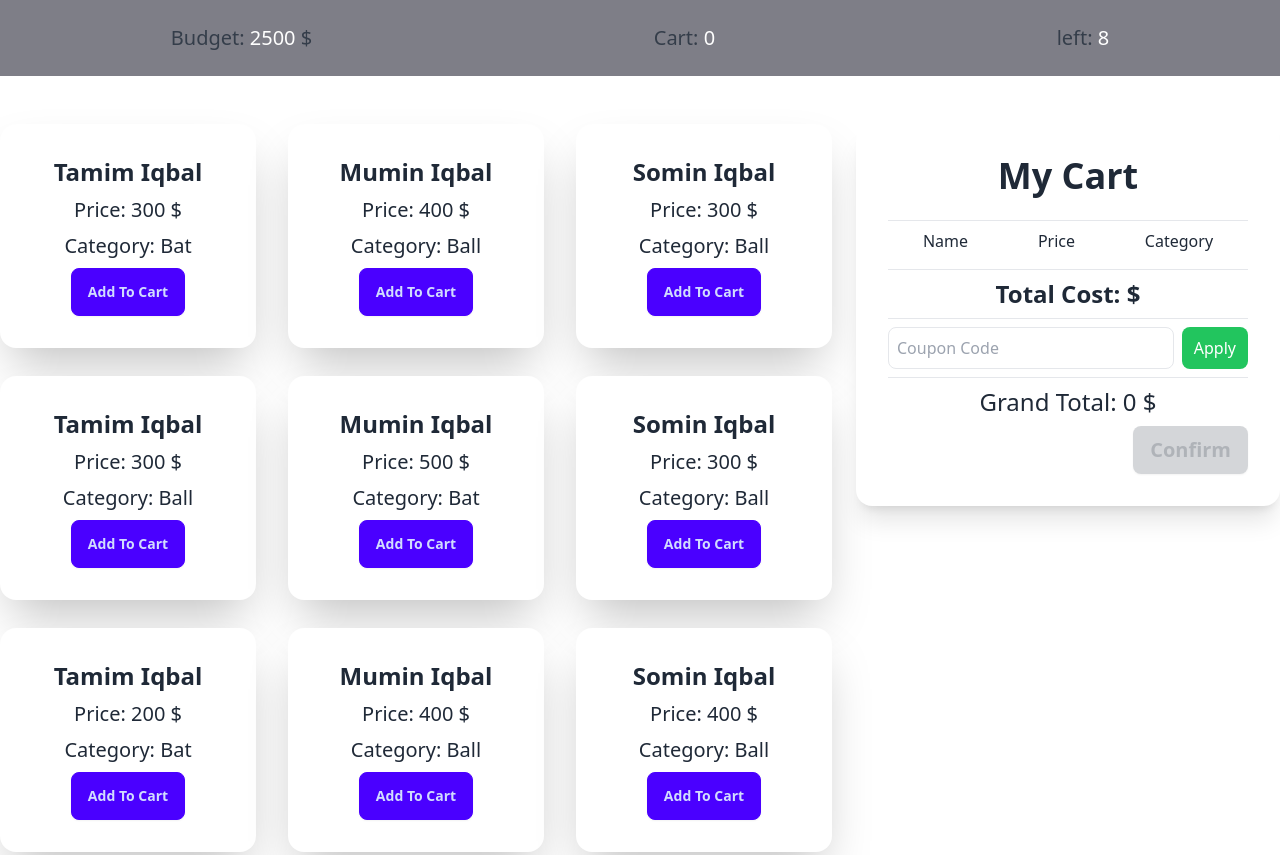
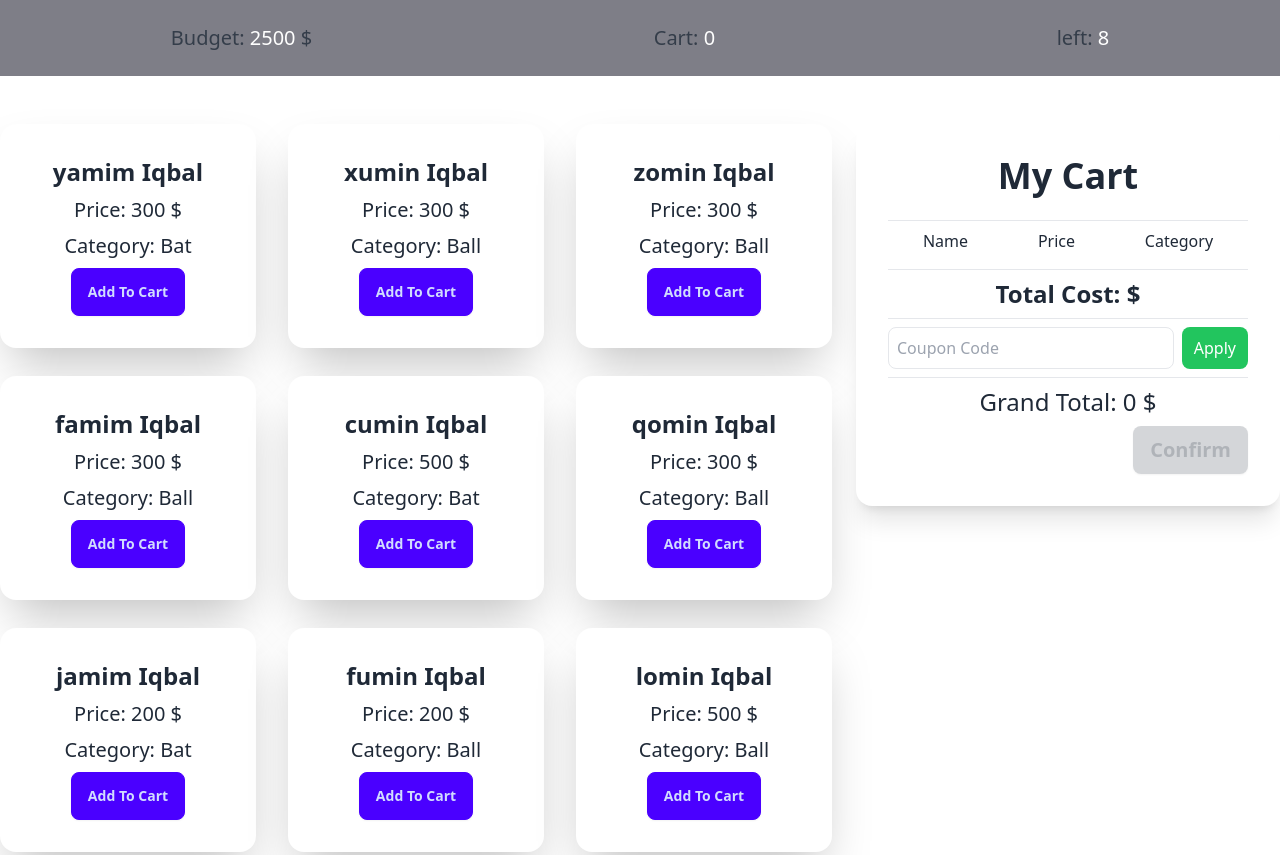
Before and after one commit to Tanvirgit07/spacial-dom-practice, a plain HTML site: page index.html in a window 1280 px wide. Shown: the top 855 px of the page. Drawn offline with nearby package versions, Linux system fonts and the light colour scheme.

Commit message:
final add in foalder

```diff
--- a/index.html
+++ b/index.html
@@ -24,7 +24,7 @@
         <div class="lg:flex gap-8 mb-7">
           <div class="card lg:w-64 w-3/4 mx-auto bg-base-100 shadow-2xl mb-3 lg:mb-0">
             <div class="card-body">
-              <h2 class="text-center text-2xl font-bold">Tamim Iqbal</h2>
+              <h2 class="text-center text-2xl font-bold">yamim Iqbal</h2>
               <h2 class="text-center text-xl">Price: <span id="">300</span> $</h2>
               <h2 class="text-center text-xl">Category: <span>Bat</span></h2>
               <div class="card-actions justify-center">
@@ -34,8 +34,8 @@
           </div>
           <div class="card lg:w-64 w-3/4 mx-auto bg-base-100 shadow-2xl mb-3 lg:mb-0">
             <div class="card-body">
-              <h2 class="text-center text-2xl font-bold">Mumin Iqbal</h2>
-              <h2 class="text-center text-xl">Price: <span id="">400</span> $</h2>
+              <h2 class="text-center text-2xl font-bold">xumin Iqbal</h2>
+              <h2 class="text-center text-xl">Price: <span id="">300</span> $</h2>
               <h2 class="text-center text-xl">Category: <span>Ball</span></h2>
               <div class="card-actions justify-center">
                 <button class="btn btn-primary add-btn">Add To Cart</button>
@@ -44,7 +44,7 @@
           </div>
           <div class="card lg:w-64 w-3/4 mx-auto bg-base-100 shadow-2xl mb-3 lg:mb-0">
             <div class="card-body">
-              <h2 class="text-center text-2xl font-bold">Somin Iqbal</h2>
+              <h2 class="text-center text-2xl font-bold">zomin Iqbal</h2>
               <h2 class="text-center text-xl">Price: <span id="">300</span> $</h2>
               <h2 class="text-center text-xl">Category: <span>Ball</span></h2>
               <div class="card-actions justify-center">
@@ -56,7 +56,7 @@
         <div class="lg:flex gap-8 mb-7">
           <div class="card lg:w-64 w-3/4 mx-auto bg-base-100 shadow-2xl mb-3 lg:mb-0">
             <div class="card-body">
-              <h2 class="text-center text-2xl font-bold">Tamim Iqbal</h2>
+              <h2 class="text-center text-2xl font-bold">famim Iqbal</h2>
               <h2 class="text-center text-xl">Price: <span>300</span> $</h2>
               <h2 class="text-center text-xl">Category: <span>Ball</span></h2>
               <div class="card-actions justify-center">
@@ -66,7 +66,7 @@
           </div>
           <div class="card lg:w-64 w-3/4 mx-auto bg-base-100 shadow-2xl mb-3 lg:mb-0">
             <div class="card-body">
-              <h2 class="text-center text-2xl font-bold">Mumin Iqbal</h2>
+              <h2 class="text-center text-2xl font-bold">cumin Iqbal</h2>
               <h2 class="text-center text-xl">Price: <span>500</span> $</h2>
               <h2 class="text-center text-xl">Category: <span>Bat</span></h2>
               <div class="card-actions justify-center">
@@ -76,7 +76,7 @@
           </div>
           <div class="card lg:w-64 w-3/4 mx-auto bg-base-100 shadow-2xl mb-3 lg:mb-0">
             <div class="card-body">
-              <h2 class="text-center text-2xl font-bold">Somin Iqbal</h2>
+              <h2 class="text-center text-2xl font-bold">qomin Iqbal</h2>
               <h2 class="text-center text-xl">Price: <span>300</span> $</h2>
               <h2 class="text-center text-xl">Category: <span>Ball</span></h2>
               <div class="card-actions justify-center">
@@ -88,7 +88,7 @@
         <div class="lg:flex gap-8 mb-7">
           <div class="card lg:w-64 w-3/4 mx-auto bg-base-100 shadow-2xl mb-3 lg:mb-0">
             <div class="card-body">
-              <h2 class="text-center text-2xl font-bold">Tamim Iqbal</h2>
+              <h2 class="text-center text-2xl font-bold">jamim Iqbal</h2>
               <h2 class="text-center text-xl">Price: <span>200</span> $</h2>
               <h2 class="text-center text-xl">Category: <span>Bat</span></h2>
               <div class="card-actions justify-center">
@@ -98,8 +98,8 @@
           </div>
           <div class="card lg:w-64 w-3/4 mx-auto bg-base-100 shadow-2xl mb-3 lg:mb-0">
             <div class="card-body">
-              <h2 class="text-center text-2xl font-bold">Mumin Iqbal</h2>
-              <h2 class="text-center text-xl">Price: <span>400</span> $</h2>
+              <h2 class="text-center text-2xl font-bold">fumin Iqbal</h2>
+              <h2 class="text-center text-xl">Price: <span>200</span> $</h2>
               <h2 class="text-center text-xl">Category: <span>Ball</span></h2>
               <div class="card-actions justify-center">
                 <button class="btn btn-primary add-btn">Add To Cart</button>
@@ -108,8 +108,8 @@
           </div>
           <div class="card lg:w-64 w-3/4 mx-auto bg-base-100 shadow-2xl mb-3 lg:mb-0">
             <div class="card-body">
-              <h2 class="text-center text-2xl font-bold">Somin Iqbal</h2>
-              <h2 class="text-center text-xl">Price: <span>400</span> $</h2>
+              <h2 class="text-center text-2xl font-bold">lomin Iqbal</h2>
+              <h2 class="text-center text-xl">Price: <span>500</span> $</h2>
               <h2 class="text-center text-xl">Category: <span>Ball</span></h2>
               <div class="card-actions justify-center">
                 <button class="btn btn-primary add-btn">Add To Cart</button>
```
